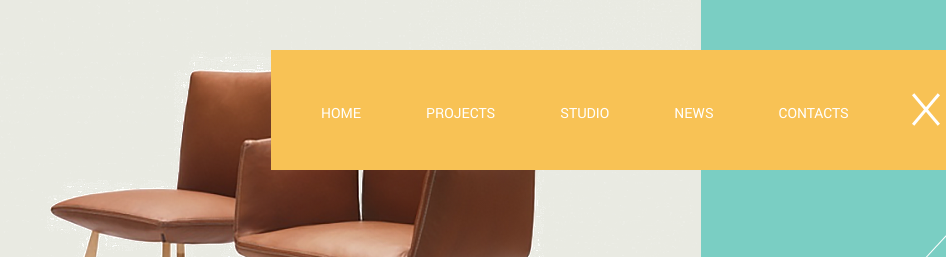
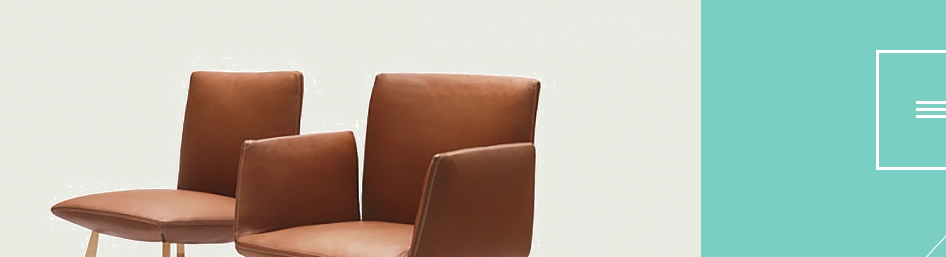
Before and after one commit to EugeneAndrievsky/dsgn, a plain HTML site: page index.html in a window 1280 px wide. Shown: the top 257 px of the page, 334-1280 px from the left. Drawn offline with Linux system fonts and the light colour scheme.

Commit message:
меню на js

```diff
--- a/css/style.css
+++ b/css/style.css
@@ -237,9 +237,8 @@ input[type="radio"].visually-hidden {
 
 
 /* closed ~start */
-/*
 
-.main-navigation {
+.main-navigation--closed {
   position: absolute;
 
   top: 50px;
@@ -249,10 +248,12 @@ input[type="radio"].visually-hidden {
   height: 120px;
 
   border: 3px solid #ffffff;
+
+  cursor: pointer;
 }
 
 
-.main-navigation .list {
+.main-navigation--closed .list {
   display: none;
 
   margin: 0;
@@ -262,7 +263,7 @@ input[type="radio"].visually-hidden {
 }
 
 
-.main-navigation .close-button {
+.main-navigation--closed .menu-button {
   content: "";
   position: absolute;
 
@@ -282,8 +283,8 @@ input[type="radio"].visually-hidden {
   cursor: pointer;
 }
 
-.main-navigation .close-button::before,
-.main-navigation .close-button::after {
+.main-navigation--closed .menu-button::before,
+.main-navigation--closed .menu-button::after {
   content: "";
   position: absolute;
 
@@ -296,26 +297,24 @@ input[type="radio"].visually-hidden {
   background-color: #ffffff;
 }
 
-.main-navigation .close-button::before {
+.main-navigation--closed .menu-button::before {
   margin-top: -9px;
   margin-left: -20px;
 
   box-shadow: 0 7px 0 0 #ffffff
 }
 
-.main-navigation .close-button::after {
+.main-navigation--closed .menu-button::after {
   margin-top: 5px;
   margin-left: -20px;
 }
-*/
 
 /* closed ~end */
 
 
-
 /* opened ~start */
 
-.main-navigation {
+.main-navigation--opened {
   position: absolute;
 
   top: 50px;
@@ -332,7 +331,7 @@ input[type="radio"].visually-hidden {
   background-color: #f8c255;
 }
 
-.main-navigation .list {
+.main-navigation--opened .list {
   display: flex;
   margin: 0;
   padding: 50px;
@@ -341,11 +340,11 @@ input[type="radio"].visually-hidden {
   list-style: none;
 }
 
-.main-navigation .item {
+.main-navigation--opened .item {
   margin-right: 65px;
 }
 
-.main-navigation .close-button {
+.main-navigation--opened .menu-button {
   content: "";
   position: absolute;
 
@@ -364,8 +363,8 @@ input[type="radio"].visually-hidden {
   cursor: pointer;
 }
 
-.main-navigation .close-button::before,
-.main-navigation .close-button::after {
+.main-navigation--opened .menu-button::before,
+.main-navigation--opened .menu-button::after {
   content: "";
   position: absolute;
 
@@ -375,7 +374,7 @@ input[type="radio"].visually-hidden {
   background-color: #ffffff;
 }
 
-.main-navigation .close-button::before {
+.main-navigation--opened .menu-button::before {
   top: 50%;
   left: 50%;
 
@@ -385,7 +384,7 @@ input[type="radio"].visually-hidden {
   transform: rotate(50deg);
 }
 
-.main-navigation .close-button::after {
+.main-navigation--opened .menu-button::after {
   top: 50%;
   left: 50%;
 
--- a/index.html
+++ b/index.html
@@ -27,7 +27,7 @@
     </div>
 
     <div class="main-header-right">
-      <nav class="main-navigation">
+      <nav class="main-navigation  main-navigation--closed">
         <ul class="list">
           <li class="item"><a href="#projects">Home</a></li>
           <li class="item"><a href="#projects">Projects</a></li>
@@ -35,7 +35,7 @@
           <li class="item"><a href="#news">News</a></li>
           <li class="item"><a href="#contacts">Contacts</a></li>
         </ul>
-        <button class="close-button"></button>
+        <button class="menu-button"></button>
       </nav>
 
       <p class="adress">
@@ -197,7 +197,7 @@
         </footer>
       </div>
 
-      <article class="project  project--fondue  project--single">
+      <article class="project  project--fondue  project--single  hide-project">
         <div class="project-container">
           <h3 class="project-name">Fondue</h3>
           <ul class="project-information">
@@ -407,7 +407,9 @@
   </footer>
 
 
+  <script src="js/script.js" type="text/javascript">
 
+  </script>
 </body>
 
 </html>
--- /dev/null
+++ b/js/script.js
@@ -0,0 +1,16 @@
+var menu = document.querySelector('.main-navigation');
+var menuButton = menu.querySelector('.menu-button');
+
+// открываем меню, нажимая на закрытое меню
+menu.addEventListener('click', function (e) {
+  menu.classList.remove('main-navigation--closed');
+  menu.classList.add('main-navigation--opened');
+});
+
+// открываем/закрываем меню, нажимая на кнопку
+menuButton.addEventListener('click', function (e) {
+  e.preventDefault();
+  e.stopPropagation();
+  menu.classList.toggle('main-navigation--opened');
+  menu.classList.toggle('main-navigation--closed');
+});
```
